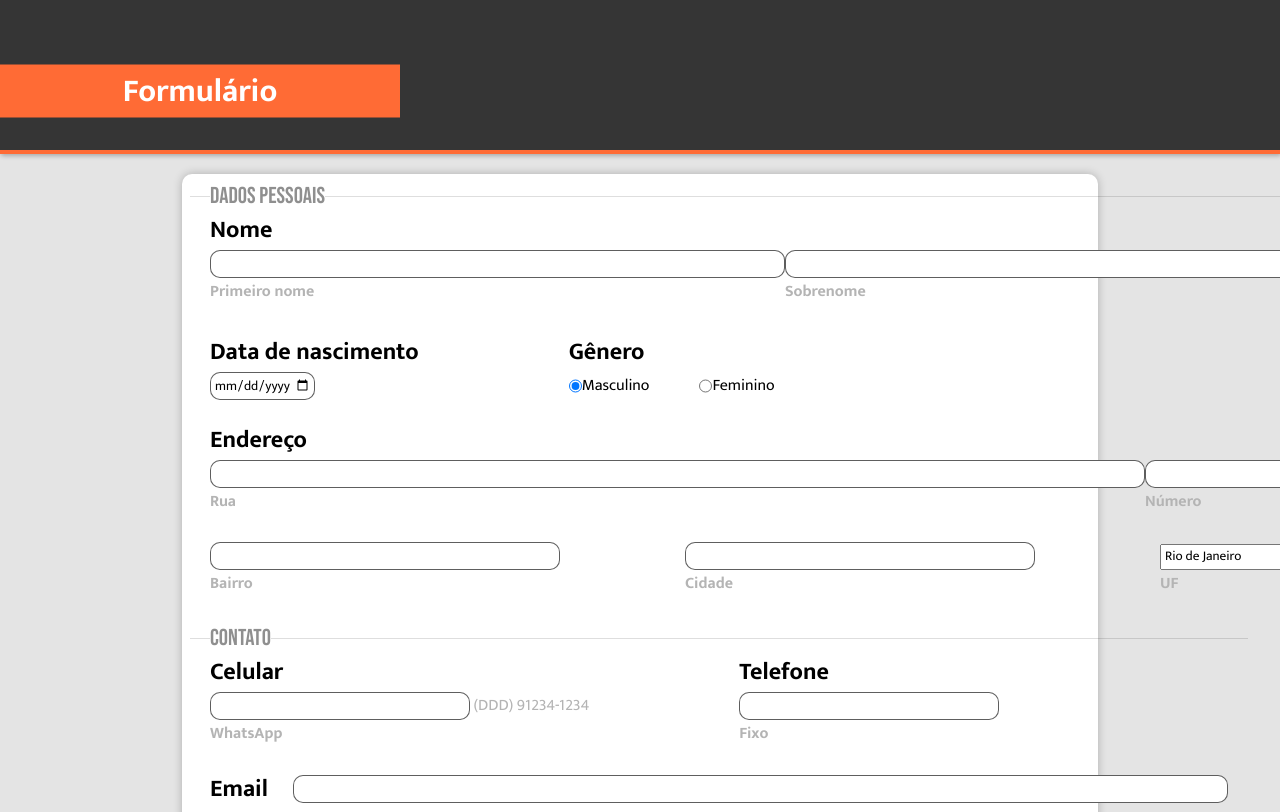
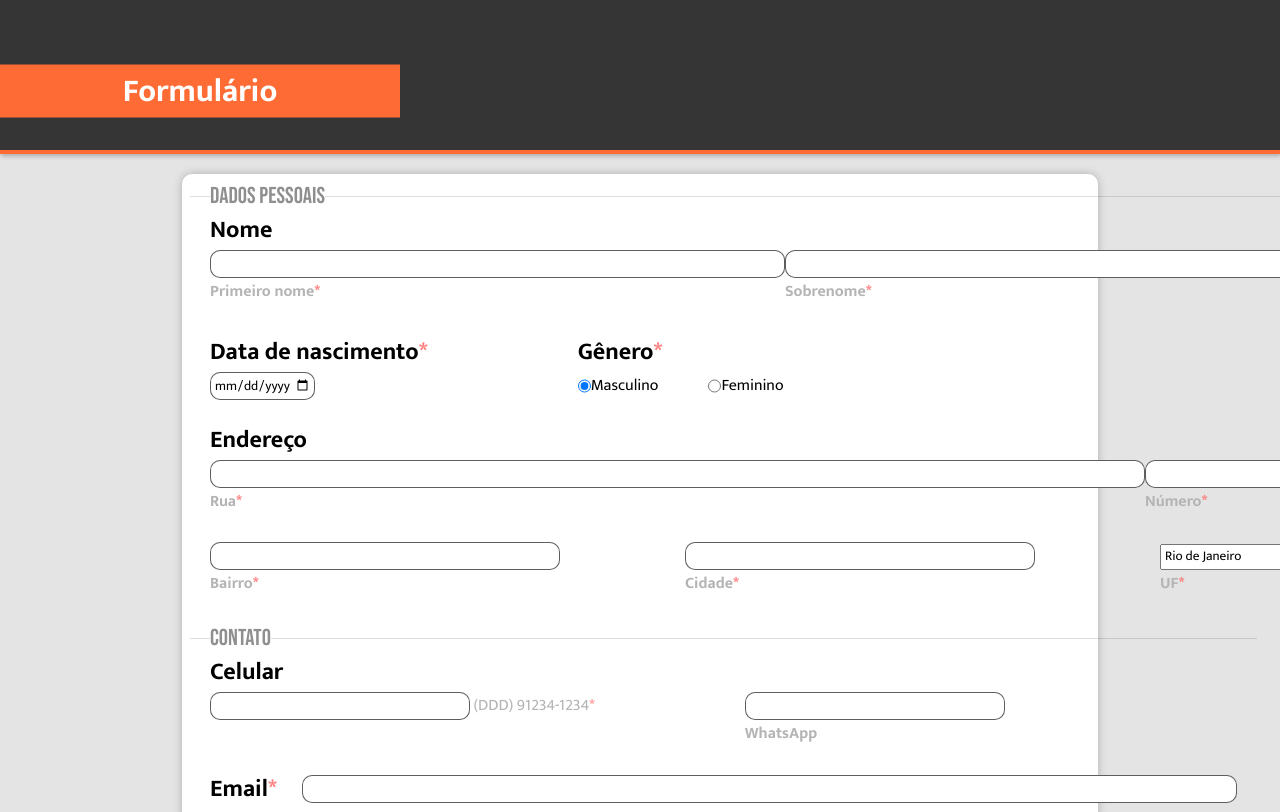
Before and after one commit to jpsantosss/form, a website: page index.html in a window 1280 px wide. Shown: the top 812 px of the page. Drawn offline with nearby package versions, Linux system fonts and the light colour scheme.

Commit message:
Update index.html
adicionado * para campos obrigatórios

```diff
--- a/index.html
+++ b/index.html
@@ -21,23 +21,23 @@
                             <div class="input-item">
                                 <input type="text" name="nome" id="nome" class="input-nome" size="60" required>
                                 <label for="nome">
-                                    <p class="indice">Primeiro nome</p>
+                                    <p class="indice">Primeiro nome<span style="color: rgb(255, 127, 127);">*</span></p>
                                 </label>
                             </div>
                             <div class="input-item">
                                 <input type="text" name="sobrenome" id="sobrenome" class="input-nome" size="60" required>
                                 <label for="sobrenome">
-                                    <p class="indice">Sobrenome</p>
+                                    <p class="indice">Sobrenome<span style="color: rgb(255, 127, 127);">*</span></p>
                                 </label>
                             </div>
                         </div>
                     <div class="grupo-input-b">
                         <div class="input-item">
-                            <h2 class="subtitulo">Data de nascimento</h2>
+                            <h2 class="subtitulo">Data de nascimento<span style="color: rgb(255, 127, 127);">*</span></h2>
                                 <input type="date" name="data-nasc" id="datePickerId" min="1920-01-01" required>
                         </div>
                         <div class="input-item">
-                            <h2 class="subtitulo">Gênero</h2>
+                            <h2 class="subtitulo">Gênero<span style="color: rgb(255, 127, 127);">*</span></h2>
                                 <div class="input-item-genero">
                                     <input type="radio" name="genero" id="genero-masc" value="Masculino" checked>
                                     <label for="genero-masc">Masculino</label>
@@ -51,13 +51,13 @@
                             <div class="input-item">
                                 <input type="text" name="endereco-rua" id="endereco-rua" size="100" required>
                                 <label for="endereco-rua">
-                                    <p class="indice">Rua</p>
+                                    <p class="indice">Rua<span style="color: rgb(255, 127, 127);">*</span></p>
                                 </label>
                             </div>
                             <div class="input-item">
                                 <input type="number" name="endereco-num" id="endereco-num" required>
                                 <label for="endereco-num">
-                                    <p class="indice">Número</p>
+                                    <p class="indice">Número<span style="color: rgb(255, 127, 127);">*</span></p>
                                 </label>
                             </div>
                         </div>
@@ -65,13 +65,13 @@
                             <div class="input-item">
                                 <input type="text" name="endereco-bairro" id="endereco-bairro" size="35" required>
                                 <label for="endereco-bairro">
-                                    <p class="indice">Bairro</p>
+                                    <p class="indice">Bairro<span style="color: rgb(255, 127, 127);">*</span></p>
                                 </label>
                             </div>
                             <div class="input-item">
                                 <input type="text" name="endereco-cidade" id="endereco-cidade" size="35" required>
                                 <label for="endereco-cidade">
-                                    <p class="indice">Cidade</p>
+                                    <p class="indice">Cidade<span style="color: rgb(255, 127, 127);">*</span></p>
                                 </label>
                             </div>
                             <div class="input-item">
@@ -115,31 +115,27 @@
                                     </optgroup>
                                 </select>
                                 <label for="endereco-estado">
-                                    <p class="indice">UF</p>
+                                    <p class="indice">UF<span style="color: rgb(255, 127, 127);">*</span></p>
                                 </label>
                             </div>
                         </div>
             </fieldset>
             <fieldset class="formulario-classe">
                 <legend>Contato</legend>
+                <h2 class="subtitulo">Celular</h2>
                     <div class="grupo-input-b">
                         <div class="input-item">
-                            <h2 class="subtitulo">Celular</h2>
-                            <input type="tel" name="contato-cel" id="contato-cel"" size="25" required> <p class="padrao-num">(DDD) 91234-1234</p>
-                            <label for="contato-cel">
-                                <p class="indice">WhatsApp</p>
-                            </label>
+                            <input type="tel" name="contato-cel" id="contato-cel"" size="25" required> <p class="padrao-num">(DDD) 91234-1234<span style="color: rgb(255, 127, 127);">*</span></p>
                         </div>
                         <div class="input-item">
-                            <h2 class="subtitulo">Telefone</h2>
                             <input type="tel" name="contato-tel" id="contato-tel" size="25">
                             <label for="contato-tel">
-                                <p class="indice">Fixo</p>
+                                <p class="indice">WhatsApp</p>
                             </label>
                         </div>
                     </div>
                     <div class="grupo-input-c">
-                        <h2>Email</h2>
+                        <h2>Email<span style="color: rgb(255, 127, 127);">*</span></h2>
                         <input type="email" name="contato-email" id="contato-email" size="100" required>
                     </div>
             </fieldset>
```
